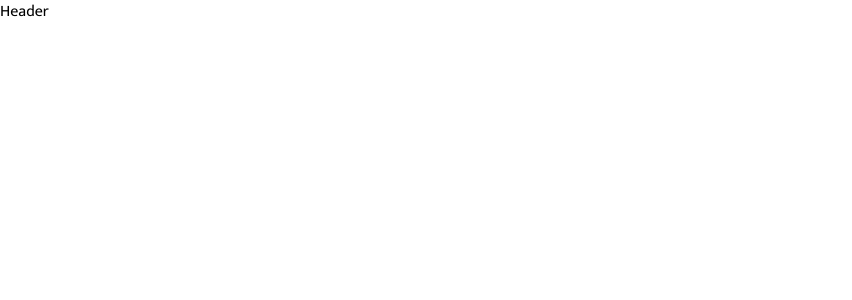
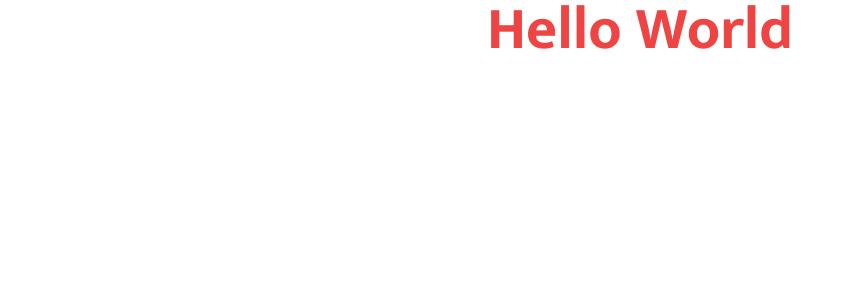
Before and after one commit to sachin-niyana/cell-tracker, a React (Create React App) app: page / in a window 1280 px wide. Shown: the top 300 px of the page, without its empty margins (0-852 px from the left). Built offline with nearby package versions, Linux system fonts and the light colour scheme.

Commit message:
add talwind classes

```diff
--- a/src/components/home/Header.jsx
+++ b/src/components/home/Header.jsx
@@ -1,9 +1,11 @@
-import React from 'react'
+import React from "react";
 
 const Header = () => {
   return (
-    <div>Header</div>
-  )
-}
+    <div className="text-red-500 text-center text-6xl font-bold">
+      Hello World
+    </div>
+  );
+};
 
-export default Header
+export default Header;
```
